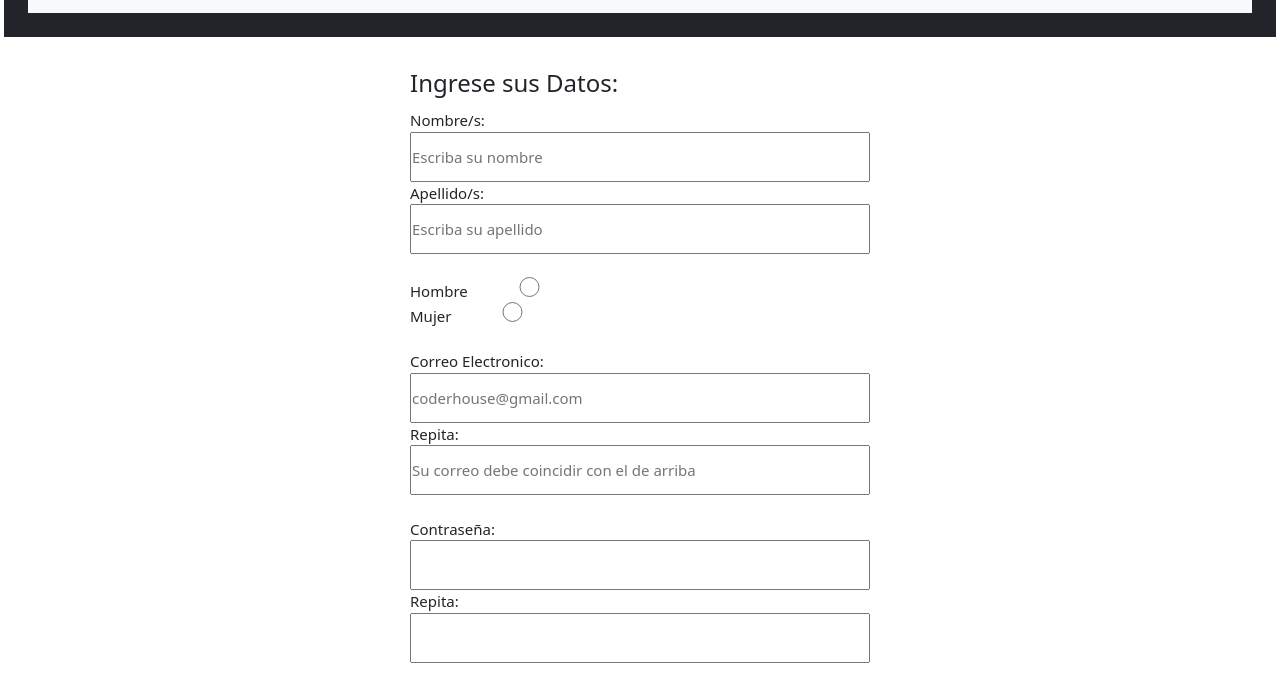
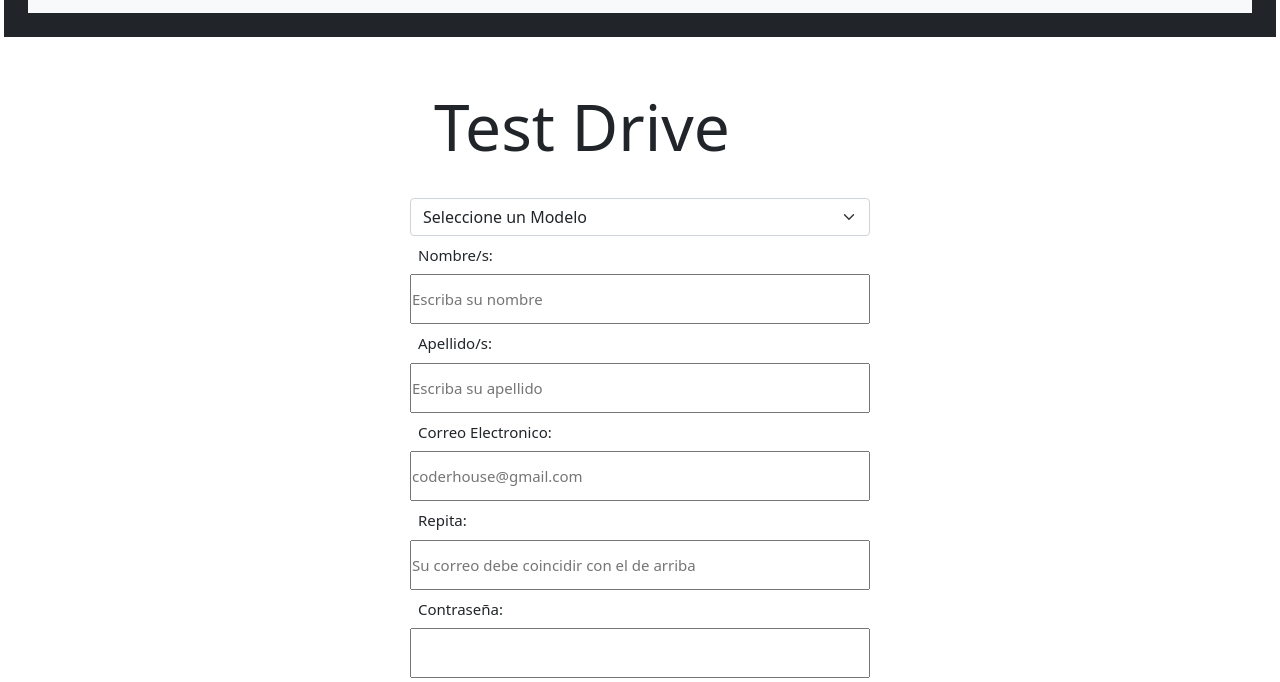
Before and after one commit to candeluca/Proyecto-FInal-CoderHouse, a website: page testdrive.html in a window 1280 px wide. Shown: the part 97-779 px from the top of the page. Drawn offline with nearby package versions, Linux system fonts and the light colour scheme.

Commit message:
formulario

```diff
--- a/testdrive.html
+++ b/testdrive.html
@@ -74,9 +74,16 @@
 
   <form class="formularioRegistrate" action="">
 
-    <legend>Ingrese sus Datos:</legend>
-    <br>
-    <label for="nombre">Nombre/s:</label>
+    <legend class="display-3 p-4">Test Drive</legend>
+
+    <select class="form-select" aria-label="Default select example">
+      <option selected>Seleccione un Modelo</option>
+      <option value="1">Porsche Taycan S</option>
+      <option value="2">Volkswagen ID.4</option>
+      <option value="3">Audi e-tron</option>
+    </select>
+
+    <label for="nombre" class="p-2">Nombre/s:</label>
     <br>
     <input class="field"
       type="text"
@@ -87,7 +94,7 @@
     />
 
     <br />
-    <label for="apellido">Apellido/s:</label>
+    <label for="apellido" class="p-2">Apellido/s:</label>
     <br>
     <input  class="field"
       type="text"
@@ -96,33 +103,24 @@
       id="apellido"
     />
 
-  <div>
-    <br>
-    Hombre
-    <input class="inputRadio" type="radio" name="sexo" id="hombre" />
-    <br>
-    Mujer
-    <input class="inputRadio" type="radio" name="sexo" id="mujer" />
-  </div>
-  <br>
-  <div>
-    <label for="email">Correo Electronico:</label>
+
+    <label for="email" class="p-2">Correo Electronico:</label>
     <br>
     <input class="field" type="text" name="email" id="email" placeholder="coderhouse@gmail.com">
     <br>
-    <label for="email">Repita:</label>
+    <label for="email" class="p-2">Repita:</label>
     <br>
     <input class="field" type="text" name="email" id="email" placeholder="Su correo debe coincidir con el de arriba">
 
   </div>
 
   <br>
-  <label for="contraseña">Contraseña:</label>
+  <label for="contraseña" class="p-2">Contraseña:</label>
   <br>
   <input class="field" type="password" name="contraseña" id="contraseña">
 
   <br>
-  <label for="contraseña">Repita:</label>
+  <label for="contraseña" class="p-2">Repita:</label>
   <br>
   <input class="field" type="password" name="contraseña" id="contraseña">
   <br>
@@ -136,7 +134,7 @@
     <input type="checkbox" class="inputRadio" name="acepta" value="1" />
     <br />
     <br>
-    <input class="boton" type="button" value="Registrarse" />
+    <input class="boton" type="button" value="Enviar" />
   </fieldset>
 </form>
   </div>
```
Also changed, not shown: contacto.html (+7 -3 lines).
